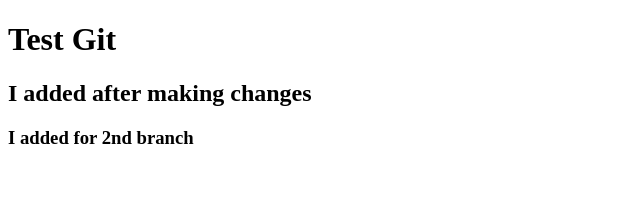
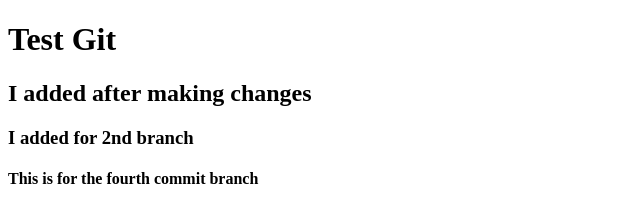
Before and after one commit to Musaveer05/testgit, a plain HTML site: page index.html in a window 1280 px wide. Shown: the whole page, without its empty margins (0-640 px from the left). Drawn offline with Linux system fonts and the light colour scheme.

Commit message:
Fourth Commit with musaveer/3rd branch

```diff
--- a/index.html
+++ b/index.html
@@ -10,6 +10,7 @@
     <h1>Test Git</h1>
     <h2>I added after making changes</h2>
     <h3>I added for 2nd branch</h3>
+    <h4>This is for the fourth commit branch</h4>
 
 </body>
 </html>
```
